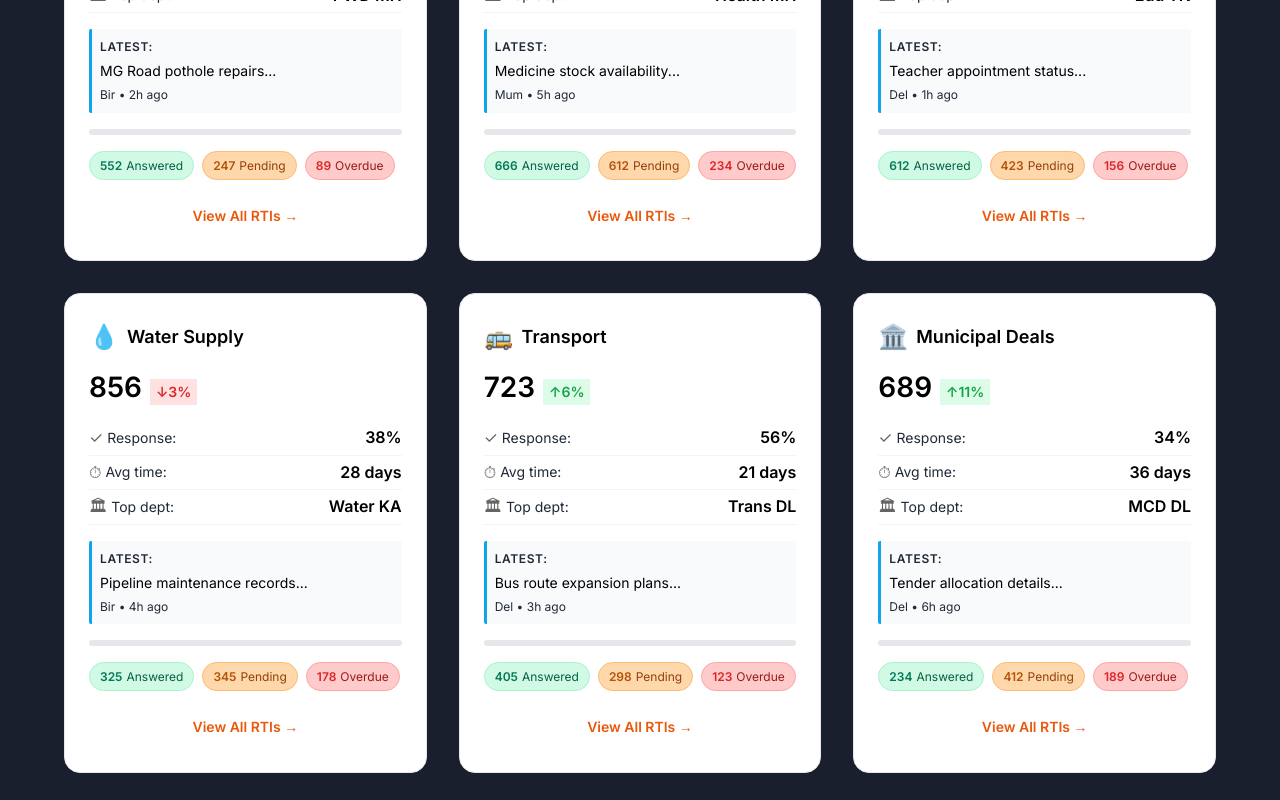
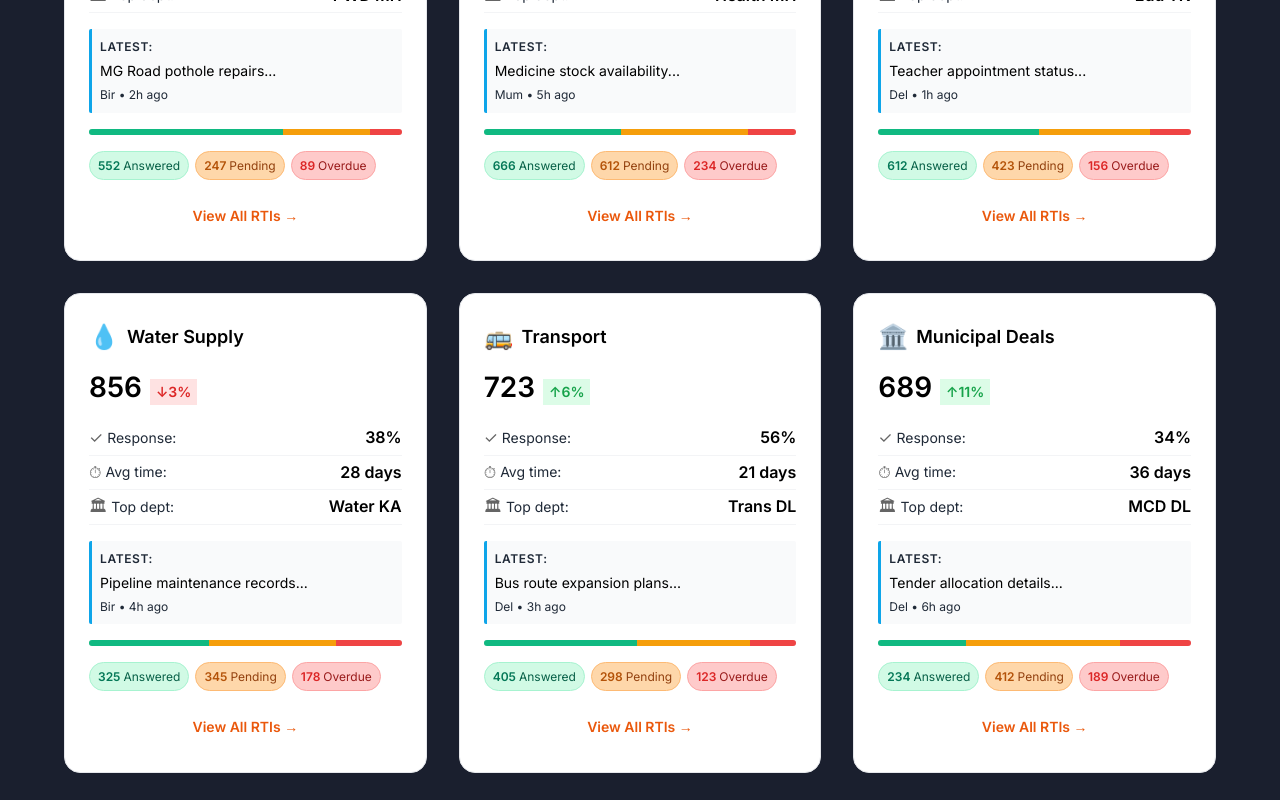
Before and after one commit to Yugantar-NGO/youRTI-UI, a Next.js app: page / in a window 1280 px wide. Shown: the part 2180-2980 px from the top of the page. Built offline with nearby package versions, Linux system fonts and the light colour scheme.

Commit message:
style(landing): update progress bar with three-color segments
Replace single blue gradient with green (answered), orange (pending),
and red (overdue) segments. Adjust badge spacing to prevent wrapping
and ensure consistent single-line display across all cards.

```diff
--- a/src/components/features/landing/atoms/TopicCard.module.css
+++ b/src/components/features/landing/atoms/TopicCard.module.css
@@ -145,32 +145,48 @@
   border-radius: 3px;
   overflow: hidden;
   margin: var(--spacing-md) 0;
+  display: flex;
 }
 
-.progressFill {
+.progressAnswered {
   height: 100%;
-  background: linear-gradient(90deg, #0ea5e9 0%, #06b6d4 100%);
+  background-color: #10b981; /* Green for answered */
+  transition: width var(--transition-base);
+}
+
+.progressPending {
+  height: 100%;
+  background-color: #f59e0b; /* Orange for pending */
+  transition: width var(--transition-base);
+}
+
+.progressOverdue {
+  height: 100%;
+  background-color: #ef4444; /* Red for overdue */
   transition: width var(--transition-base);
 }
 
 /* Badges */
 .badges {
   display: flex;
-  gap: var(--spacing-sm);
+  gap: 6px;
   margin-bottom: var(--spacing-md);
-  flex-wrap: wrap;
+  flex-wrap: nowrap;
 }
 
 .badge {
   display: inline-flex;
   align-items: center;
-  gap: 4px;
-  padding: 4px 10px;
+  gap: 3px;
+  padding: 4px 8px;
   background-color: #f3f4f6;
   border-radius: var(--border-radius-full);
   font-size: var(--font-size-xs);
   color: var(--color-text-secondary);
   border: 1px solid #e5e7eb;
+  white-space: nowrap;
+  flex-shrink: 1;
+  min-width: 0;
 }
 
 .badgeCount {
```
